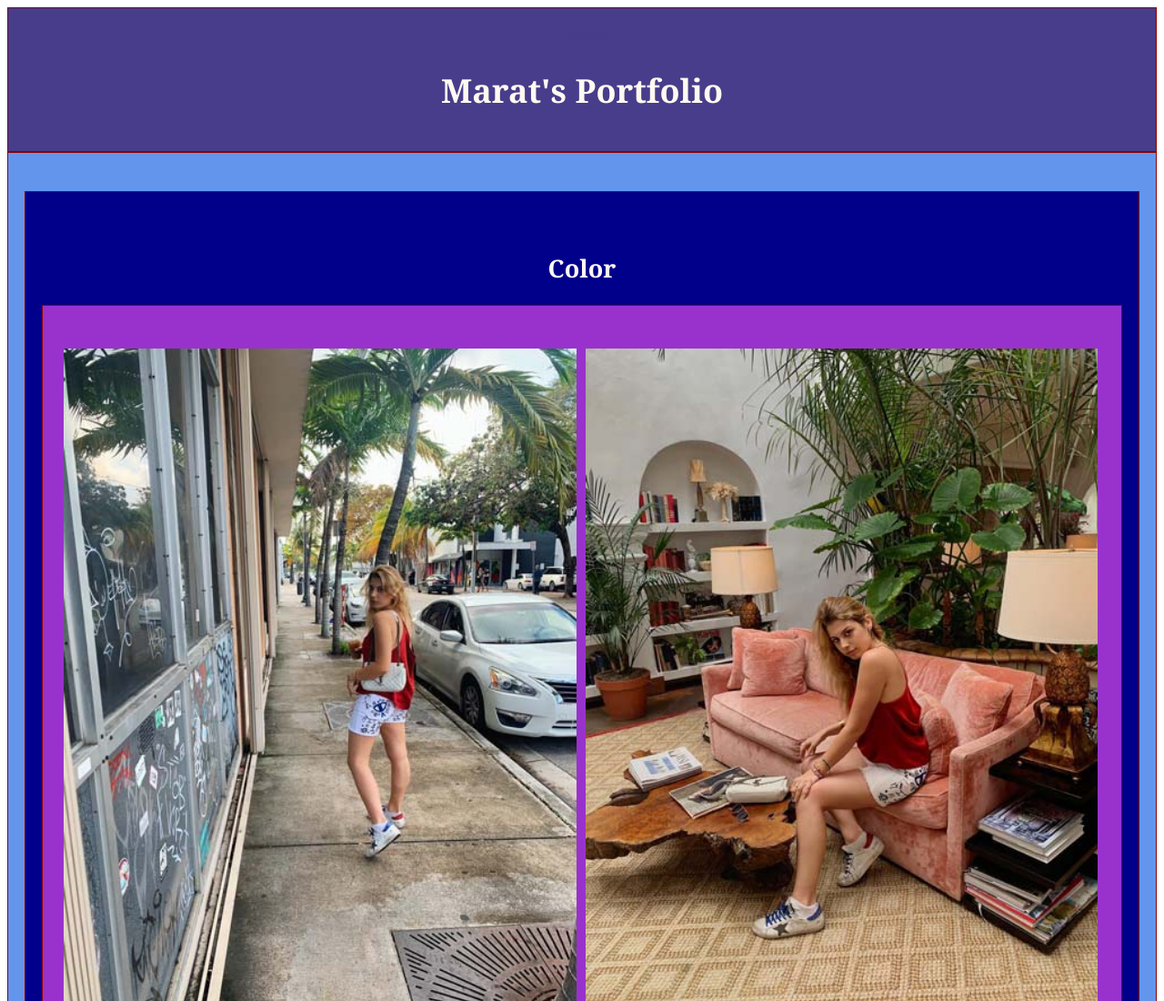
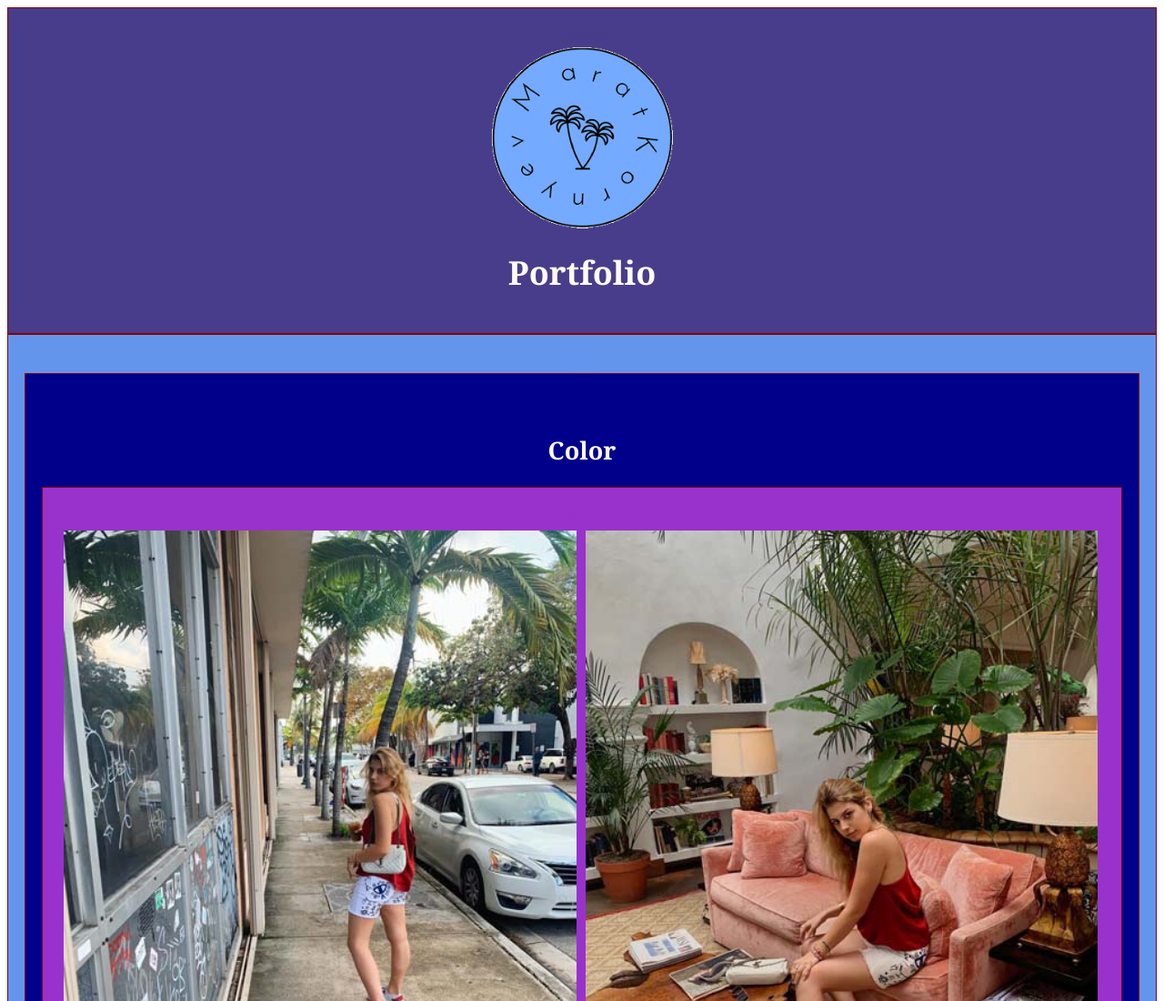
Before and after one commit to Marat-Kornyev/portfolio, a plain HTML site: page index.html in a window 1280 px wide. Shown: the top 1100 px of the page at 91% size. Drawn offline with Linux system fonts and the light colour scheme.

Commit message:
portfolio-4-0

```diff
--- a/index.html
+++ b/index.html
@@ -7,8 +7,8 @@
 	</head>
 	<body>
 		<header>
-			<h1>Marat's Portfolio</h1>
-
+			<img src="mk-logo-resume.png" alt="mk-logo-resume" style="width:200px; height:200px;"/>
+			<h1>Portfolio</h1>
 		</header>
 		<main>
 			<section>
--- a/style.css
+++ b/style.css
@@ -18,6 +18,7 @@ header, nav, main, section, article, aside, footer {
 
 img {
   display: block;
+  width: 25%;
 }
 
 
```
Also changed, not shown: mk-logo-resume.png (added).
